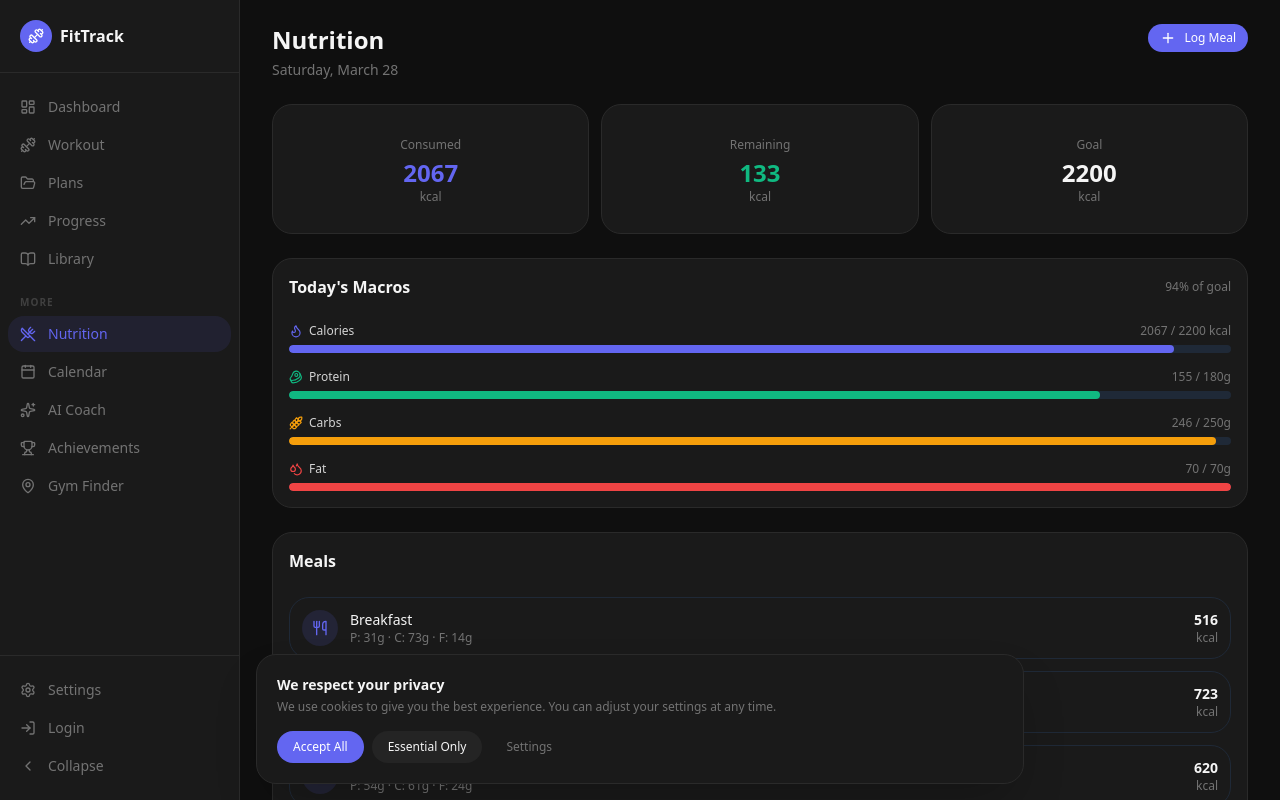
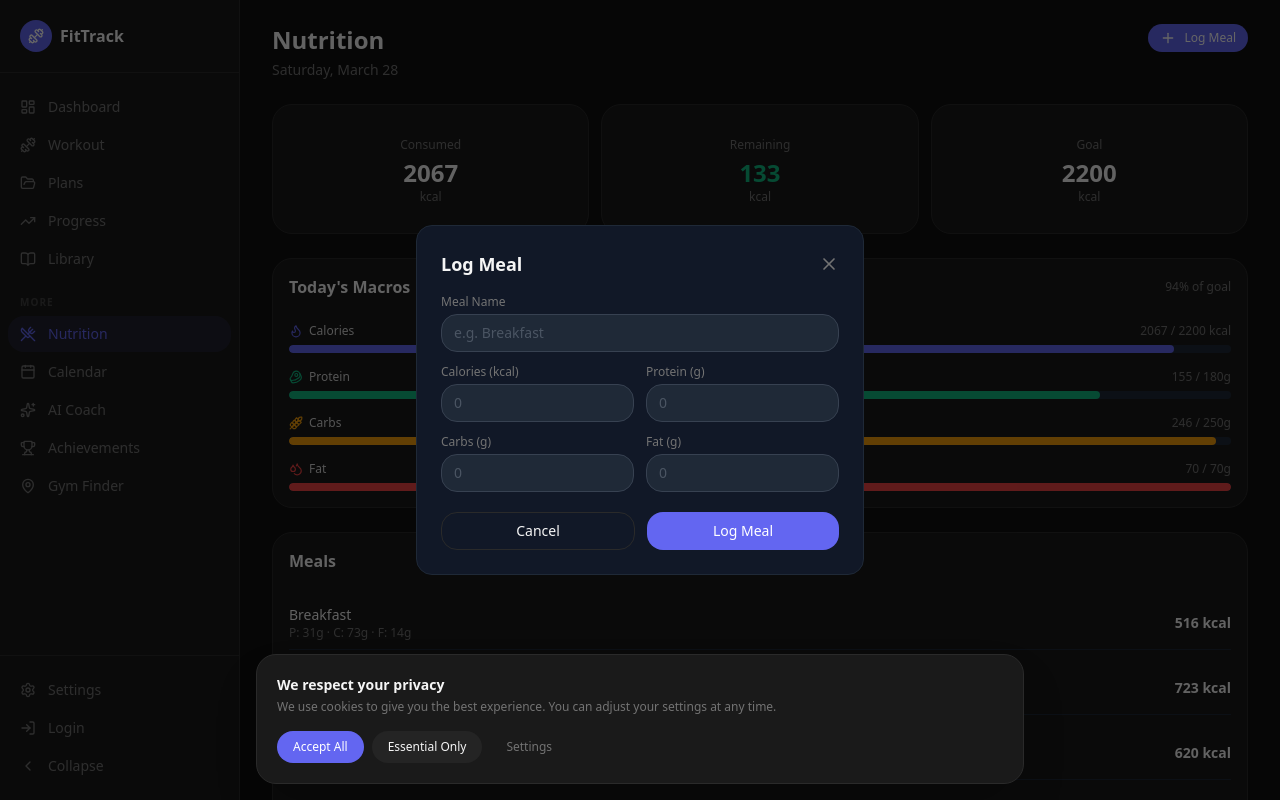
Before and after one commit to Leon-Kuehn/fitness-app, a Next.js app: page /fitness-app/nutrition in a window 1280 px wide. Both pictures are taken after a click on the button "Log Meal". Shown: the top 800 px of the page. Built offline with nearby package versions, Linux system fonts and the light colour scheme.

Commit message:
feat: nutrition page - Log Meal modal with macro inputs + X close

```diff
--- a/src/app/nutrition/page.tsx
+++ b/src/app/nutrition/page.tsx
@@ -1,6 +1,7 @@
 "use client";
+import { useState } from "react";
 import { format } from "date-fns";
-import { Plus, Utensils, Flame, Beef, Wheat, Droplets, LucideIcon } from "lucide-react";
+import { Plus, Utensils, Flame, Beef, Wheat, Droplets, LucideIcon, X } from "lucide-react";
 import { BarChart, Bar, XAxis, YAxis, CartesianGrid, Tooltip, ResponsiveContainer } from "recharts";
 import { Card, CardHeader, CardTitle, CardContent } from "@/components/ui/card";
 import { Button } from "@/components/ui/button";
@@ -31,6 +32,12 @@ function MacroBar({ label, value, goal, color, icon: Icon }: {
 
 export default function NutritionPage() {
   const today = mockNutritionDays[0];
+  const [showLogModal, setShowLogModal] = useState(false);
+  const [mealName, setMealName] = useState("");
+  const [calories, setCalories] = useState("");
+  const [protein, setProtein] = useState("");
+  const [carbs, setCarbs] = useState("");
+  const [fat, setFat] = useState("");
 
   const macros = [
     { label: "Calories", value: today.calories, goal: today.goal.calories, color: "#6366f1", icon: Flame },
@@ -42,14 +49,25 @@ export default function NutritionPage() {
   const caloriesPct = Math.round((today.calories / today.goal.calories) * 100);
   const remaining = today.goal.calories - today.calories;
 
+  function handleLogMeal(e: React.FormEvent) {
+    e.preventDefault();
+    setShowLogModal(false);
+    setMealName("");
+    setCalories("");
+    setProtein("");
+    setCarbs("");
+    setFat("");
+  }
+
   return (
     <div className="space-y-6">
+      {/* Header */}
       <div className="flex items-start justify-between">
         <div>
           <h1 className="text-2xl font-bold text-[#f5f5f5]">Nutrition</h1>
           <p className="text-sm text-[#737373] mt-1">{format(new Date(), "EEEE, MMMM d")}</p>
         </div>
-        <Button size="sm" className="gap-2">
+        <Button size="sm" className="gap-2" onClick={() => setShowLogModal(true)}>
           <Plus className="h-4 w-4" /> Log Meal
         </Button>
       </div>
@@ -59,14 +77,16 @@ export default function NutritionPage() {
         <Card className="text-center">
           <CardContent className="pt-4 pb-3">
             <p className="text-xs text-[#737373] mb-1">Consumed</p>
-            <p className="text-2xl font-bold text-[#6366f1]">{today.calories}</p>
+            <p className="text-2xl font-bold text-[#f5f5f5]">{today.calories}</p>
             <p className="text-xs text-[#737373]">kcal</p>
           </CardContent>
         </Card>
         <Card className="text-center">
           <CardContent className="pt-4 pb-3">
             <p className="text-xs text-[#737373] mb-1">Remaining</p>
-            <p className={`text-2xl font-bold ${remaining >= 0 ? "text-[#10b981]" : "text-[#ef4444]"}`}>{Math.abs(remaining)}</p>
+            <p className={`text-2xl font-bold ${remaining >= 0 ? "text-[#10b981]" : "text-[#ef4444]"}`}>
+              {Math.abs(remaining)}
+            </p>
             <p className="text-xs text-[#737373]">kcal</p>
           </CardContent>
         </Card>
@@ -101,22 +121,12 @@ export default function NutritionPage() {
         </CardHeader>
         <CardContent className="space-y-3">
           {today.meals.map((meal) => (
-            <div key={meal.name} className="flex items-center justify-between p-3 rounded-xl border border-[#1f2937] hover:border-[#2a2a2a] transition-colors">
-              <div className="flex items-center gap-3">
-                <div className="flex h-9 w-9 items-center justify-center rounded-xl bg-[#6366f120]">
-                  <Utensils className="h-4 w-4 text-[#6366f1]" />
-                </div>
-                <div>
-                  <p className="text-sm font-medium text-[#f5f5f5]">{meal.name}</p>
-                  <p className="text-xs text-[#737373]">
-                    P: {meal.protein}g &middot; C: {meal.carbs}g &middot; F: {meal.fat}g
-                  </p>
-                </div>
+            <div key={meal.name} className="flex items-center justify-between py-2 border-b border-[#1f2937] last:border-0">
+              <div>
+                <p className="text-sm font-medium text-[#f5f5f5]">{meal.name}</p>
+                <p className="text-xs text-[#737373]">P: {meal.protein}g · C: {meal.carbs}g · F: {meal.fat}g</p>
               </div>
-              <div className="text-right">
-                <p className="text-sm font-semibold text-[#f5f5f5]">{meal.calories}</p>
-                <p className="text-xs text-[#737373]">kcal</p>
-              </div>
+              <span className="text-sm font-semibold text-[#f5f5f5]">{meal.calories} kcal</span>
             </div>
           ))}
         </CardContent>
@@ -124,19 +134,99 @@ export default function NutritionPage() {
 
       {/* Weekly Chart */}
       <Card>
-        <CardHeader><CardTitle className="text-base">Weekly Calories</CardTitle></CardHeader>
+        <CardHeader className="pb-3">
+          <CardTitle className="text-base">Weekly Calories</CardTitle>
+        </CardHeader>
         <CardContent>
-          <ResponsiveContainer width="100%" height={180}>
-            <BarChart data={weeklyCalories} margin={{ top: 0, right: 0, left: -20, bottom: 0 }}>
+          <ResponsiveContainer width="100%" height={160}>
+            <BarChart data={weeklyCalories}>
               <CartesianGrid strokeDasharray="3 3" stroke="#1f2937" />
-              <XAxis dataKey="day" tick={{ fill: "#737373", fontSize: 12 }} axisLine={false} tickLine={false} />
+              <XAxis dataKey="day" tick={{ fill: "#737373", fontSize: 11 }} axisLine={false} tickLine={false} />
               <YAxis tick={{ fill: "#737373", fontSize: 11 }} axisLine={false} tickLine={false} />
-              <Tooltip contentStyle={{ background: "#111827", border: "1px solid #1f2937", borderRadius: "8px", color: "#f5f5f5" }} />
+              <Tooltip
+                contentStyle={{ backgroundColor: "#111827", border: "1px solid #1f2937", borderRadius: 8 }}
+                labelStyle={{ color: "#f5f5f5" }}
+                itemStyle={{ color: "#6366f1" }}
+              />
               <Bar dataKey="calories" fill="#6366f1" radius={[4, 4, 0, 0]} />
             </BarChart>
           </ResponsiveContainer>
         </CardContent>
       </Card>
+
+      {/* Log Meal Modal */}
+      {showLogModal && (
+        <div className="fixed inset-0 z-50 flex items-center justify-center bg-black/60 p-4">
+          <div className="bg-[#111827] border border-[#1f2937] rounded-2xl w-full max-w-md p-6 space-y-4">
+            <div className="flex items-center justify-between">
+              <h2 className="text-lg font-semibold text-[#f5f5f5]">Log Meal</h2>
+              <button onClick={() => setShowLogModal(false)} className="text-[#737373] hover:text-[#f5f5f5] transition-colors">
+                <X className="h-5 w-5" />
+              </button>
+            </div>
+            <form onSubmit={handleLogMeal} className="space-y-3">
+              <div>
+                <label className="text-xs text-[#737373] mb-1 block">Meal Name</label>
+                <input
+                  type="text"
+                  placeholder="e.g. Breakfast"
+                  value={mealName}
+                  onChange={(e) => setMealName(e.target.value)}
+                  className="w-full bg-[#1f2937] border border-[#374151] rounded-lg px-3 py-2 text-sm text-[#f5f5f5] placeholder-[#4b5563] focus:outline-none focus:border-[#6366f1]"
+                  required
+                />
+              </div>
+              <div className="grid grid-cols-2 gap-3">
+                <div>
+                  <label className="text-xs text-[#737373] mb-1 block">Calories (kcal)</label>
+                  <input
+                    type="number"
+                    placeholder="0"
+                    value={calories}
+                    onChange={(e) => setCalories(e.target.value)}
+                    className="w-full bg-[#1f2937] border border-[#374151] rounded-lg px-3 py-2 text-sm text-[#f5f5f5] placeholder-[#4b5563] focus:outline-none focus:border-[#6366f1]"
+                    required
+                  />
+                </div>
+                <div>
+                  <label className="text-xs text-[#737373] mb-1 block">Protein (g)</label>
+                  <input
+                    type="number"
+                    placeholder="0"
+                    value={protein}
+                    onChange={(e) => setProtein(e.target.value)}
+                    className="w-full bg-[#1f2937] border border-[#374151] rounded-lg px-3 py-2 text-sm text-[#f5f5f5] placeholder-[#4b5563] focus:outline-none focus:border-[#6366f1]"
+                  />
+                </div>
+                <div>
+                  <label className="text-xs text-[#737373] mb-1 block">Carbs (g)</label>
+                  <input
+                    type="number"
+                    placeholder="0"
+                    value={carbs}
+                    onChange={(e) => setCarbs(e.target.value)}
+                    className="w-full bg-[#1f2937] border border-[#374151] rounded-lg px-3 py-2 text-sm text-[#f5f5f5] placeholder-[#4b5563] focus:outline-none focus:border-[#6366f1]"
+                  />
+                </div>
+                <div>
+                  <label className="text-xs text-[#737373] mb-1 block">Fat (g)</label>
+                  <input
+                    type="number"
+                    placeholder="0"
+                    value={fat}
+                    onChange={(e) => setFat(e.target.value)}
+                    className="w-full bg-[#1f2937] border border-[#374151] rounded-lg px-3 py-2 text-sm text-[#f5f5f5] placeholder-[#4b5563] focus:outline-none focus:border-[#6366f1]"
+                  />
+                </div>
+              </div>
+              <div className="flex gap-3 pt-2">
+                <Button type="button" variant="outline" className="flex-1" onClick={() => setShowLogModal(false)}>Cancel</Button>
+                <Button type="submit" className="flex-1">Log Meal</Button>
+              </div>
+            </form>
+          </div>
+        </div>
+      )}
     </div>
   );
 }
```
